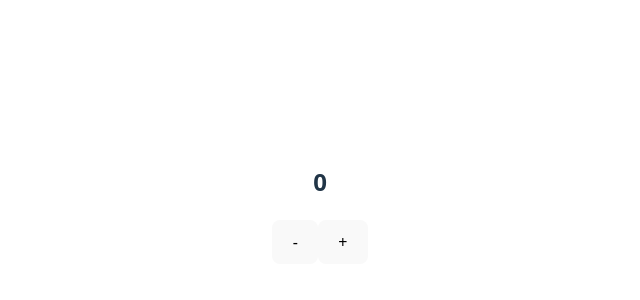
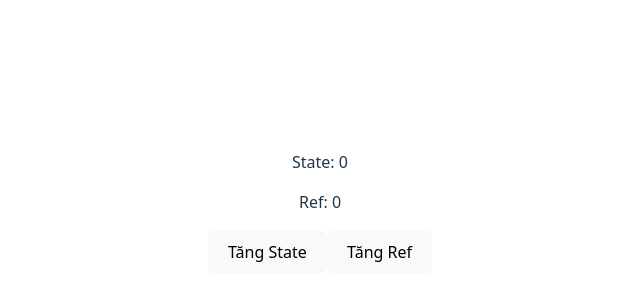
Before and after one commit to ntphoang/Learn_PTGDUD_23711521_NguyenTranPhiHoang, a React (Vite) app in the folder AddExercise/: page / in a window 1280 px wide. Shown: the part 196-496 px from the top of the page, without its empty margins (320-960 px from the left). Built offline with nearby package versions, Linux system fonts and the light colour scheme.

Commit message:
Demo useRef

```diff
--- a/AddExercise/src/App.jsx
+++ b/AddExercise/src/App.jsx
@@ -5,9 +5,10 @@ import "./App.css";
 import DemoUseState from "./useState/DemoUseState";
 import DemoUseEffect from "./useEffect/DemoUseEffect";
 import DemoUseReducer from "./useReducer/DemoUseReducer";
+import DemoUseRef from "./useRef/DemoUseRef";
 
 function App() {
-  return <DemoUseReducer />;
+  return <DemoUseRef/>
 }
 
 export default App;
--- /dev/null
+++ b/AddExercise/src/useRef/DemoUseRef.jsx
@@ -0,0 +1,20 @@
+import { useRef, useState } from "react";
+
+export default function DemoUseRef() {
+  const [count, setCount] = useState(0);
+  const refCount = useRef(0);
+  return (
+    <div>
+      <p>State: {count}</p>
+      <p>Ref: {refCount.current}</p>
+      <button onClick={() => setCount(count + 1)}>Tăng State</button>
+      <button onClick={() => refCount.current++}>Tăng Ref</button>
+    </div>
+  );
+}
+/*Giải thích:
+- useRef là hook dùng để lưu một giá trị tồn tại qua nhiều lần render
+nhưng khi thay đổi giá trị đó sẽ không làm component render lại.
+- trong demo trên, khi thay đổi bằng setCount() thì component render lại,
+nhưng khi refCount.current thay đổi thì component không render lại.
+*/
```
Also changed, not shown: AddExercise/src/useRef/DemoUseRef.png (added).
